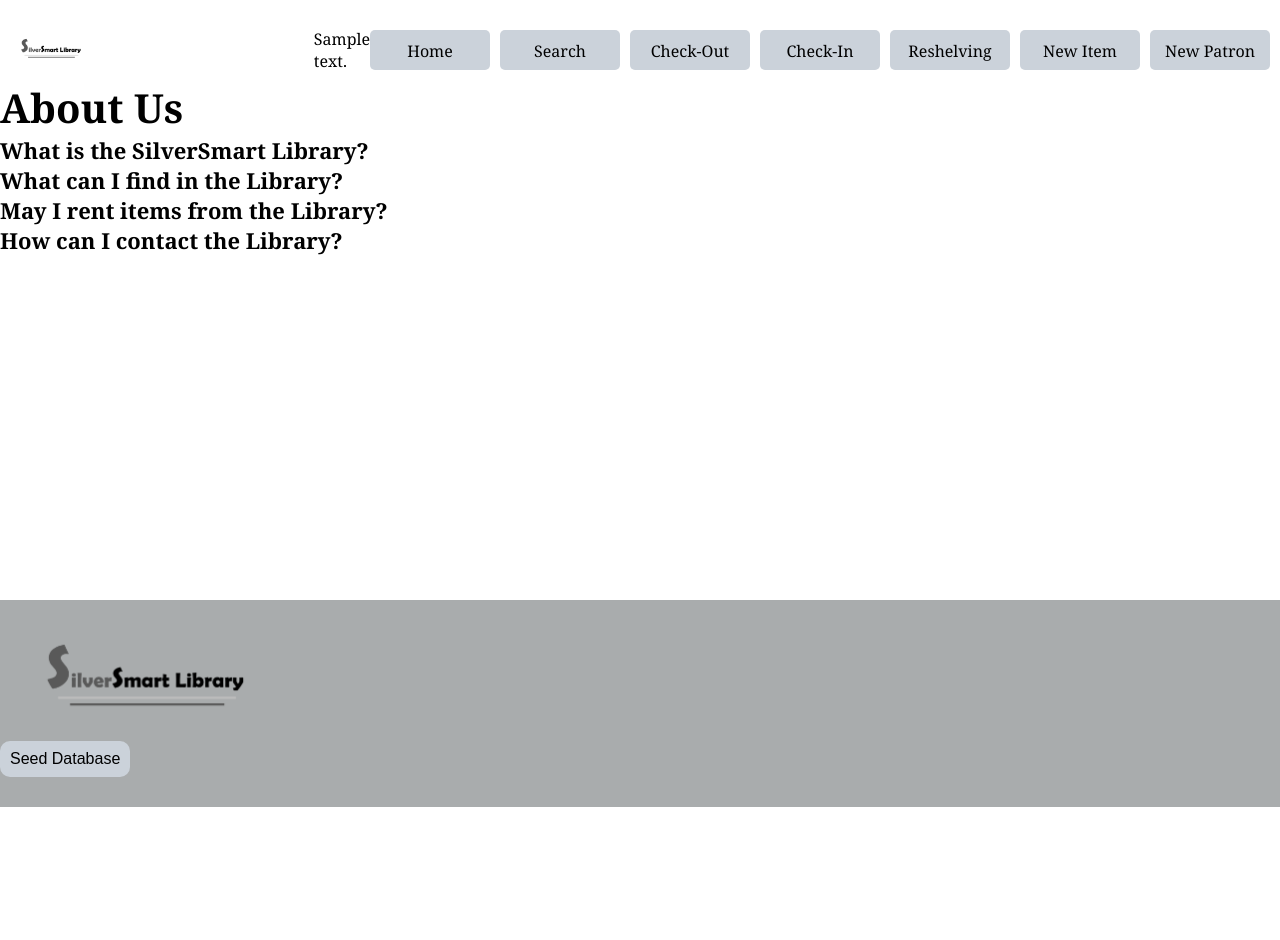
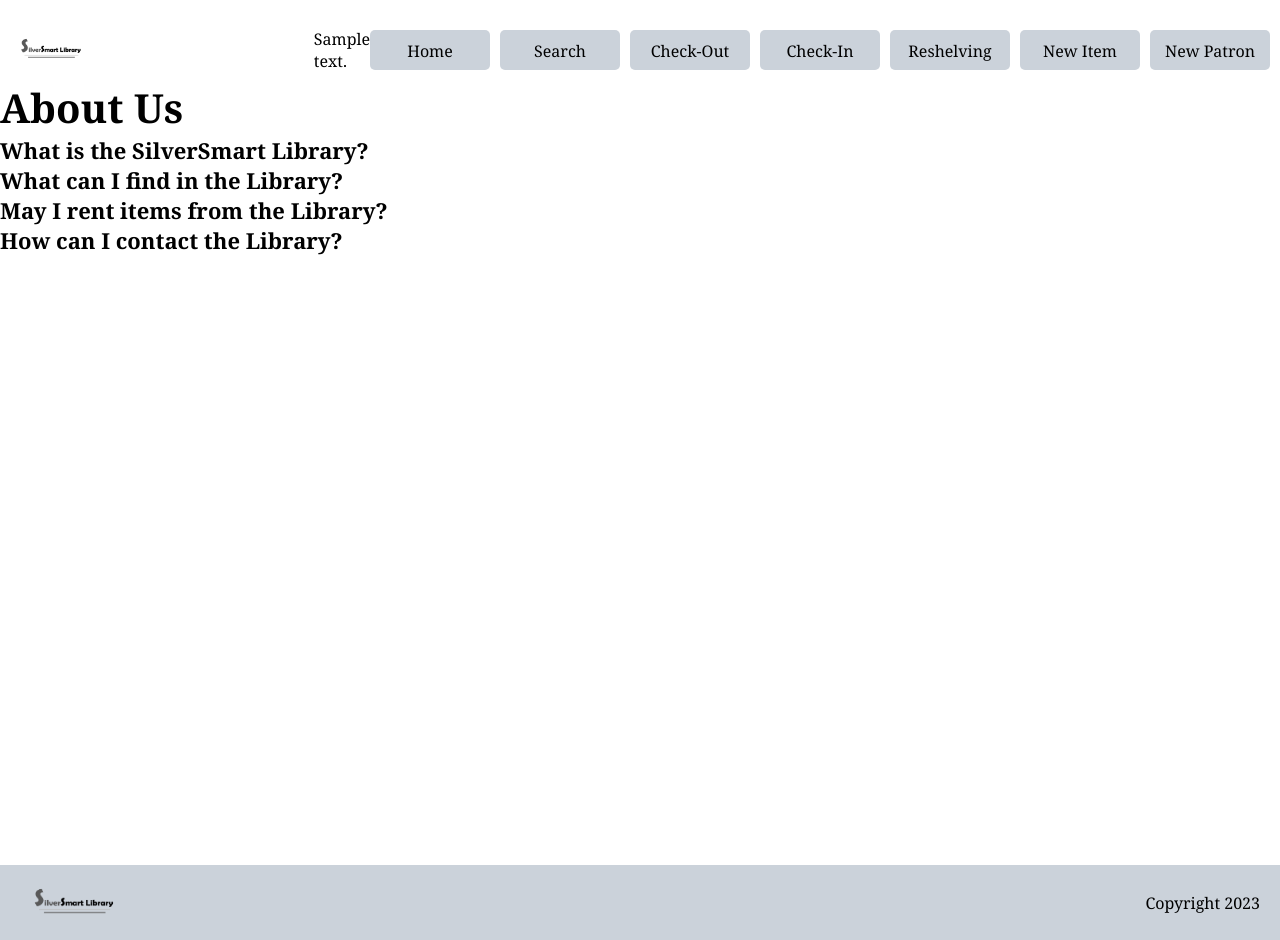
Before and after one commit to morganglis/SilverSmart-Library, a Flask app: template app/templates/about.html in a window 1280 px wide. Before the commit the page ends 807 px from the top, so only its background shows below. Run offline with Flask 3, Linux system fonts and the light colour scheme; the template is opened without the code that fills it: most values are stand-ins (such as "Sample title", 1, 10 or a date in 2020).

Commit message:
final adjustments

```diff
--- a/app/routes.py
+++ b/app/routes.py
@@ -10,7 +10,7 @@ toastr = Toastr(app)
 
 app.config['TOASTR_POSITION_CLASS'] = 'toast-bottom-right'
 
-@app.route('/seed_db', methods=['POST'])
+@app.route('/seed_db', methods=['GET'])
 def seed_db_route():
     seed_database()
     # Flash a success message
--- a/app/static/styles/footer_styles.css
+++ b/app/static/styles/footer_styles.css
@@ -1,67 +1,56 @@
-*{ /* baseline format for footer */
-    margin: 0;
-    padding: 0;
-    list-style: none;
-    text-decoration: none;
+/**{ !* baseline format for footer *!*/
+/*    margin: 0;*/
+/*    padding: 0;*/
+/*    list-style: none;*/
+/*    text-decoration: none;*/
+/*}*/
+
+/*footer { !* format the whole footer *!*/
+/*    width: 100%;*/
+/*    display: block;*/
+/*    overflow: hidden;*/
+/*    padding: 10px 0;*/
+/*    box-sizing: border-box;*/
+/*    background-color: #ffffff;*/
+/*    color: #fff;*/
+/*}*/
+
+
+
+footer {
+    background-color: rgb(203,210,218);
+    padding: 10px 0;
+    width: 100%;
+    position: absolute; /* Fixed position can also be used */
+    bottom: 0;
+    left: 0;
 }
 
-footer { /* format the whole footer */
-    width: 100%;
-    display: block;
-    overflow: hidden;
-    padding: 10px 0;
-    box-sizing: border-box;
-    background-color: #ffffff;
-    color: #fff;
+body {
+    position: relative;
+    min-height: 100vh; /* This ensures that the body is at least as tall as the viewport */
+    padding-bottom: 60px; /* Space for the footer */
 }
 
-.inner_footer { /* format the inner footer */
-    display: block;
-    margin: 0 auto;
-    width: 1100px;
-    height: 100%;
+.footer-container {
+    display: flex;
+    justify-content: space-between; /* Aligns items to the start, center, and end */
+    align-items: center; /* Aligns items vertically */
+
+    margin: 0 auto; /* Centers the footer container */
+    padding: 0 20px;
 }
 
-.inner_footer .logo { /* format image placement */
-    width: 15%;
-    float: left;
-    height: 100%;
-    display: block;
-
+.footer-logo img {
+    height: 50px; /* Adjust the logo size */
 }
 
-.inner_footer .logo img{ /* edit image size */
-    width: 200px;
-    height: auto;
-
+.footer-text {
+    /* Style your text here */
 }
 
-.inner_footer .footer_third {
-    width: 30%;
-    margin-right: 10px;
-    float: right;
-    height: 100%;
+.footer-buttons button {
+    margin: 0 10px; /* Spacing between buttons */
+    padding: 10px 20px; /* Button padding */
+    /* Additional button styling */
 }
-
-.inner_footer .footer_third h1 { /*Customization for the "support us, Site info*/
-    font-size: 35px;
-    font-family: serif;
-    color: black;
-    display: block;
-    width: 100%;
-    margin-bottom: 20px;
-}
-
-.inner_footer .footer_third a { /*Customization for the links*/
-    font-size: 15px;
-    color: black;
-    display: block;
-    font-weight: bold;
-    width: 100%;
-    margin-bottom: 20px;
-    padding-bottom: 5px;
-}
-
-img {
-    border-radius: 10px;
-}
--- a/app/static/styles/styles.css
+++ b/app/static/styles/styles.css
@@ -14,6 +14,7 @@ body{
         background-size: cover;
         background-attachment: fixed;
         padding-top: 80px;
+        color: black;
     }
 
 .main-content {
@@ -24,7 +25,7 @@ body{
 }
 
 .main-container{
-    min-height: calc(75vh - 80px);
+    min-height: calc(100vh - 80px - 60px)
 }
 
 
--- a/app/templates/footer.html
+++ b/app/templates/footer.html
@@ -1,35 +1,15 @@
-<!DOCTYPE html>
-<html lang="en">
-<head>
-    <link rel="stylesheet" type="text/css" href="{{ url_for('static', filename='styles/footer_styles.css') }}">
-    <title></title>
-</head>
+<link rel="stylesheet" type="text/css" href="{{ url_for('static', filename='styles/footer_styles.css') }}">
+</body>
+<footer>
+    <div class="footer-container">
+        <div class="footer-logo">
+             <img src="{{ url_for('static',filename='images/library_logo.png') }}" alt="New Patron">
+        </div>
+        <div class="footer-text">
+            <p>Copyright 2023</p>
+        </div>
 
-        <footer style="background-color: #a9acad;">
-            <div class="footer_third">
-                <div class="logo">
-                    <img src="{{ url_for('static', filename='images/library_logo.png') }}" alt="Silversmart Library logo">
-{#                    <img src="{{ url_for('static', filename='images/library_logo_2.png') }}" alt="Silversmart Library logo 2">#}
-                </div>
+    </div>
+</footer>
 
-{#                <div class="footer_third">#}
-{#                    <h1>Site Info</h1>#}
-{#                    <a href="{{ url_for('accessibility') }}">Accessibility</a>#}
-{#                    <a href="{{ url_for('privacy') }}">Privacy Policy</a>#}
-{#                    <a href="{{ url_for('terms_pay') }}">Terms of Payment</a>#}
-{#                    <a href="{{ url_for('terms_use') }}">Terms of Use</a>#}
-{#                </div>#}
-{#            <div class="footer_third">#}
-{#                <h1>Support Us</h1>#}
-{#                <a href="#">Friends of the Library</a>#}
-{#                <a href="{{ url_for('volunteer') }}">Volunteer</a>#}
-{#                <a href="#">Library Foundation</a>#}
-{#                <a href="{{ url_for('donate') }}">Donate</a>#}
-{#            </div>#}
-                <form action="{{ url_for('seed_db_route') }}" method="post">
-                <input type="submit" value="Seed Database" />
-            </form>
-            </div>
-        </footer>
-</body>
 </html>
```
Also changed, not shown: app/templates/index.html (+27 -7 lines).
